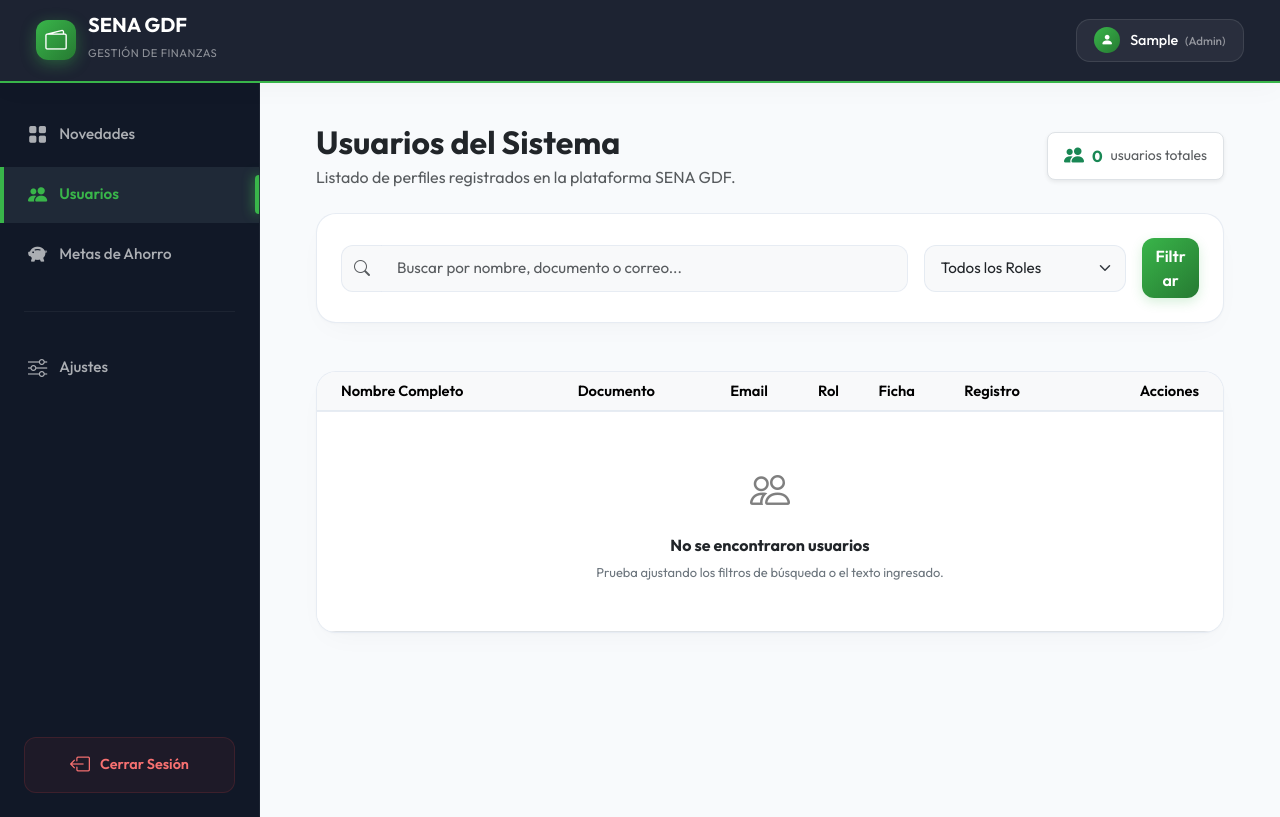
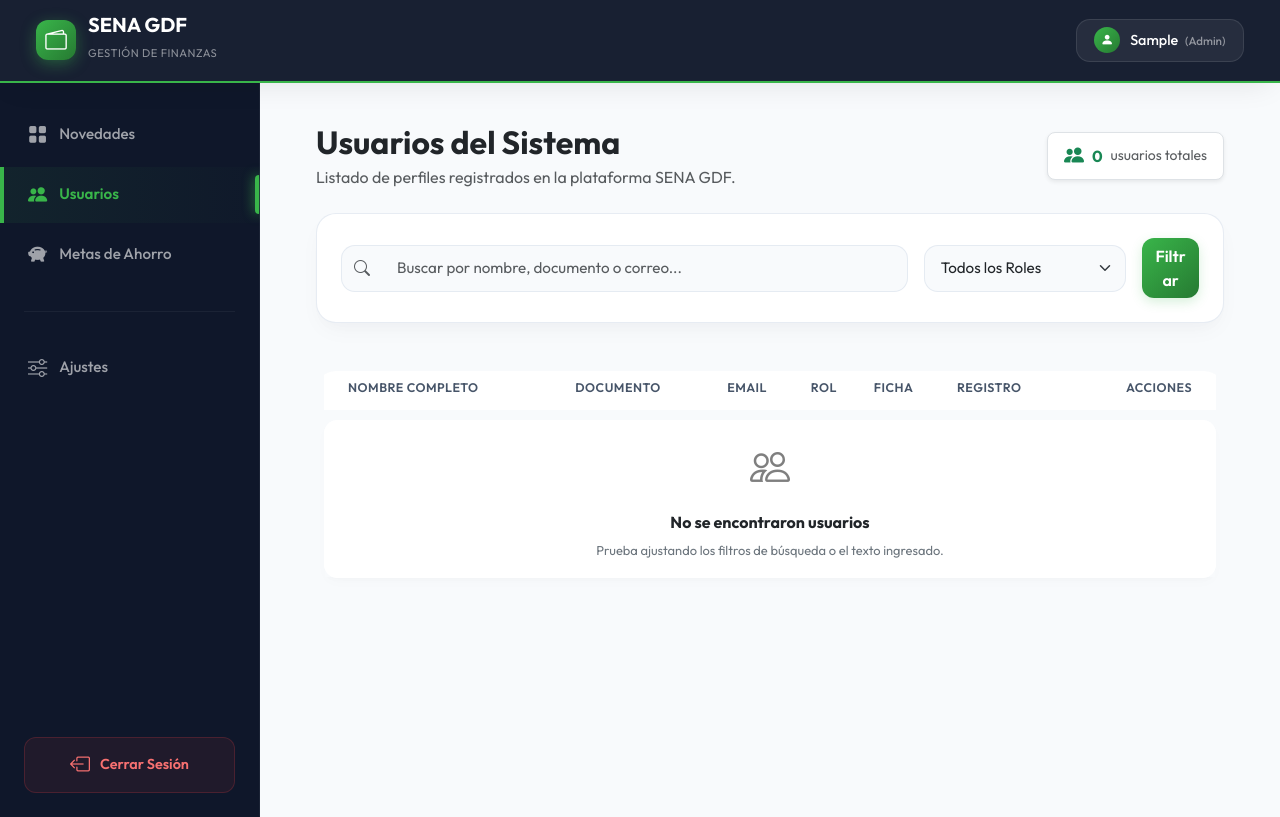
Before and after one commit to majitohenaom/proyecto-django---lilli, a Django app: page /dashboard/usuarios/ in a window 1280 px wide. Run offline with Django 5.2, Linux system fonts and the light colour scheme; the visitor is signed in with stand-in values (Sample User, id 1); data comes from the database, SQL or seed files in the repository; data that the repository does not hold is empty.

Commit message:
sexto commit - correcion de errores y mejora en diseño

```diff
--- a/sena/templates/base_dashboard.html
+++ b/sena/templates/base_dashboard.html
@@ -16,7 +16,7 @@
             --sena-primary: #39b54a;
             --sena-dark: #267a32;
             --sena-light: #e8f9eb;
-            --sena-glow: rgba(57, 181, 74, 0.15);
+            --sena-glow: rgba(57, 181, 74, 0.2);
             --slate-50: #f8fafc;
             --slate-100: #f1f5f9;
             --slate-200: #e2e8f0;
@@ -26,12 +26,28 @@
             --slate-800: #1e293b;
             --slate-900: #0f172a;
 
-            --sidebar-bg: #111827;
-            --sidebar-hover: #1f2937;
-            --sidebar-active: #1f2937;
+            --sidebar-bg: #0f172a;
+            --sidebar-hover: #1e293b;
+            --sidebar-active: #1e293b;
 
-            --card-shadow: 0 10px 30px -10px rgba(0, 0, 0, 0.04), 0 1px 3px rgba(0, 0, 0, 0.02);
-            --card-shadow-hover: 0 20px 40px -15px rgba(57, 181, 74, 0.08), 0 1px 3px rgba(0, 0, 0, 0.02);
+            --card-shadow: 0 10px 25px -5px rgba(15, 23, 42, 0.04), 0 8px 16px -6px rgba(15, 23, 42, 0.02);
+            --card-shadow-hover: 0 20px 35px -10px rgba(57, 181, 74, 0.1), 0 0 0 1px rgba(57, 181, 74, 0.15);
+        }
+
+        /* Modern Slim Scrollbar */
+        ::-webkit-scrollbar {
+            width: 8px;
+            height: 8px;
+        }
+        ::-webkit-scrollbar-track {
+            background: var(--slate-50);
+        }
+        ::-webkit-scrollbar-thumb {
+            background: var(--slate-300);
+            border-radius: 8px;
+        }
+        ::-webkit-scrollbar-thumb:hover {
+            background: var(--slate-400);
         }
 
         body {
@@ -140,12 +157,12 @@
             align-items: center;
             gap: 12px;
             padding: 0.85rem 1.5rem;
-            color: rgba(255, 255, 255, 0.65);
+            color: rgba(255, 255, 255, 0.6);
             text-decoration: none;
             font-size: 0.95rem;
             font-weight: 500;
             border-left: 4px solid transparent;
-            transition: all 0.25s cubic-bezier(0.4, 0, 0.2, 1);
+            transition: all 0.25s cubic-bezier(0.16, 1, 0.3, 1);
             position: relative;
         }
 
@@ -156,7 +173,7 @@
         }
 
         .sidebar-menu-link.active {
-            background-color: var(--sidebar-active);
+            background: linear-gradient(90deg, rgba(57, 181, 74, 0.08) 0%, rgba(57, 181, 74, 0.01) 100%);
             color: var(--sena-primary);
             border-left-color: var(--sena-primary);
             font-weight: 600;
@@ -201,14 +218,14 @@
             align-items: center;
             justify-content: center;
             gap: 10px;
-            background-color: rgba(239, 68, 68, 0.06);
+            background-color: rgba(239, 68, 68, 0.08);
             color: #f87171;
-            border: 1px solid rgba(239, 68, 68, 0.15);
+            border: 1px solid rgba(239, 68, 68, 0.2);
             padding: 0.75rem;
             border-radius: 12px;
             font-weight: 600;
             font-size: 0.9rem;
-            transition: all 0.2s ease;
+            transition: all 0.25s cubic-bezier(0.16, 1, 0.3, 1);
         }
 
         .btn-logout-custom:hover {
--- a/sena/templates/usuarios.html
+++ b/sena/templates/usuarios.html
@@ -1,6 +1,81 @@
 {% extends 'base_dashboard.html' %}
 
 {% block title %}Usuarios - SENA GDF{% endblock %}
+
+{% block extra_css %}
+<style>
+    /* Styling the search form and filters */
+    .premium-input-group {
+        border-radius: 14px;
+        overflow: hidden;
+        border: 1.5px solid rgba(226,232,240,0.8);
+        transition: all 0.3s cubic-bezier(0.16, 1, 0.3, 1);
+        background-color: #f8fafc;
+    }
+    .premium-input-group:focus-within {
+        border-color: var(--sena-primary) !important;
+        box-shadow: 0 0 0 4px rgba(57, 181, 74, 0.15) !important;
+        background-color: white !important;
+    }
+    .premium-input-group input {
+        border: none !important;
+        background-color: transparent !important;
+    }
+    .premium-input-group input:focus {
+        box-shadow: none !important;
+    }
+    .premium-select {
+        border: 1.5px solid rgba(226,232,240,0.8);
+        border-radius: 14px;
+        transition: all 0.3s cubic-bezier(0.16, 1, 0.3, 1);
+        background-color: #f8fafc;
+    }
+    .premium-select:focus {
+        border-color: var(--sena-primary) !important;
+        box-shadow: 0 0 0 4px rgba(57, 181, 74, 0.15) !important;
+        background-color: white !important;
+    }
+
+    /* Table styling */
+    .premium-table {
+        border-collapse: separate !important;
+        border-spacing: 0 10px !important;
+        margin-top: -10px;
+    }
+    .premium-table tbody tr {
+        background-color: white !important;
+        box-shadow: 0 5px 15px -5px rgba(15, 23, 42, 0.03), 0 4px 6px -4px rgba(15, 23, 42, 0.02);
+        transition: all 0.25s cubic-bezier(0.16, 1, 0.3, 1);
+    }
+    .premium-table tbody tr:hover {
+        transform: translateY(-3px);
+        box-shadow: 0 12px 25px -10px rgba(15, 23, 42, 0.08), 0 0 0 1.5px rgba(57, 181, 74, 0.2);
+    }
+    .premium-table tbody td {
+        border: none !important;
+        padding-top: 1.1rem !important;
+        padding-bottom: 1.1rem !important;
+        background-color: white !important;
+    }
+    .premium-table tbody td:first-child {
+        border-top-left-radius: 14px !important;
+        border-bottom-left-radius: 14px !important;
+    }
+    .premium-table tbody td:last-child {
+        border-top-right-radius: 14px !important;
+        border-bottom-right-radius: 14px !important;
+    }
+    .premium-table thead th {
+        border: none !important;
+        padding-bottom: 12px !important;
+        color: var(--slate-600) !important;
+        font-weight: 600 !important;
+        text-transform: uppercase;
+        font-size: 0.78rem;
+        letter-spacing: 0.5px;
+    }
+</style>
+{% endblock %}
 
 {% block content %}
 <div class="d-flex justify-content-between align-items-center mb-4 flex-wrap gap-2">
@@ -19,14 +94,14 @@
 <div class="card premium-card mb-5 p-4" style="background-color: white; border-radius: 20px;">
     <form method="GET" class="row g-3 align-items-center">
         <div class="{% if rol_usuario == 'administrador' %}col-md-6 col-lg-8{% else %}col-md-10 col-lg-11{% endif %}">
-            <div class="input-group">
-                <span class="input-group-text bg-light border-end-0 text-muted" style="border-radius: 12px 0 0 12px; border-color: rgba(226,232,240,0.8);"><i class="bi bi-search"></i></span>
-                <input type="text" name="q" value="{{ query|default:'' }}" class="form-control border-start-0 bg-light" placeholder="Buscar por nombre, documento o correo..." style="font-size: 0.95rem; border-radius: 0 12px 12px 0; border-color: rgba(226,232,240,0.8); padding: 0.7rem 1rem;">
+            <div class="input-group premium-input-group">
+                <span class="input-group-text bg-transparent border-0 text-muted"><i class="bi bi-search"></i></span>
+                <input type="text" name="q" value="{{ query|default:'' }}" class="form-control" placeholder="Buscar por nombre, documento o correo..." style="font-size: 0.95rem; padding: 0.7rem 1rem;">
             </div>
         </div>
         {% if rol_usuario == 'administrador' %}
         <div class="col-md-4 col-lg-3">
-            <select name="rol" class="form-select bg-light" style="font-size: 0.95rem; border-radius: 12px; border-color: rgba(226,232,240,0.8); padding: 0.7rem 1rem;">
+            <select name="rol" class="form-select premium-select" style="font-size: 0.95rem; padding: 0.7rem 1rem;">
                 <option value="">Todos los Roles</option>
                 <option value="aprendiz" {% if rol_filter == 'aprendiz' %}selected{% endif %}>Aprendiz</option>
                 <option value="administrador" {% if rol_filter == 'administrador' %}selected{% endif %}>Administrador</option>
@@ -42,10 +117,10 @@
 </div>
 
 <!-- User Table Card -->
-<div class="card premium-card overflow-hidden" style="border-radius: 20px;">
-    <div class="table-responsive">
-        <table class="table table-hover align-middle mb-0" style="font-size: 0.92rem;">
-            <thead class="table-light text-secondary uppercase fs-7" style="border-bottom: 2px solid rgba(226,232,240,0.8);">
+<div class="card premium-card overflow-hidden" style="border-radius: 20px; border: none; background: transparent; box-shadow: none;">
+    <div class="table-responsive p-2" style="margin-top: -8px;">
+        <table class="table premium-table align-middle mb-0" style="font-size: 0.92rem;">
+            <thead class="text-secondary uppercase fs-7">
                 <tr>
                     <th class="ps-4 py-3.5" style="font-weight: 600;">Nombre Completo</th>
                     <th class="py-3.5" style="font-weight: 600;">Documento</th>
@@ -103,6 +178,8 @@
                     {% if rol_usuario == 'administrador' %}
                     <td class="py-3.5 pe-4 text-end">
                         <button class="btn btn-outline-success btn-sm me-1.5 edit-user-btn" style="border-radius: 8px; font-weight: 600; border-width: 1.5px; font-size: 0.82rem;"
+                                data-bs-toggle="modal"
+                                data-bs-target="#modalEditarUsuario"
                                 data-id="{{ perfil.id }}"
                                 data-tipo-documento="{{ perfil.tipo_documento }}"
                                 data-numero-documento="{{ perfil.numero_documento }}"
@@ -138,6 +215,9 @@
     </div>
 </div>
 
+{% endblock %}
+
+{% block modals %}
 {% if rol_usuario == 'administrador' %}
 <!-- MODAL: Editar Usuario -->
 <div class="modal fade" id="modalEditarUsuario" tabindex="-1" aria-labelledby="modalEditarUsuarioLabel" aria-hidden="true">
@@ -197,23 +277,24 @@
     </div>
 </div>
 {% endif %}
-
 {% endblock %}
 
 {% block extra_js %}
 {% if rol_usuario == 'administrador' %}
 <script>
     document.addEventListener('DOMContentLoaded', function() {
-        document.querySelectorAll('.edit-user-btn').forEach(button => {
-            button.addEventListener('click', function() {
-                const id = this.getAttribute('data-id');
-                const tipoDoc = this.getAttribute('data-tipo-documento');
-                const numDoc = this.getAttribute('data-numero-documento');
-                const firstName = this.getAttribute('data-first-name');
-                const lastName = this.getAttribute('data-last-name');
-                const email = this.getAttribute('data-email');
-                const rol = this.getAttribute('data-rol');
-                const ficha = this.getAttribute('data-ficha');
+        const modalEditarUsuario = document.getElementById('modalEditarUsuario');
+        if (modalEditarUsuario) {
+            modalEditarUsuario.addEventListener('show.bs.modal', function(event) {
+                const button = event.relatedTarget;
+                const id = button.getAttribute('data-id');
+                const tipoDoc = button.getAttribute('data-tipo-documento');
+                const numDoc = button.getAttribute('data-numero-documento');
+                const firstName = button.getAttribute('data-first-name');
+                const lastName = button.getAttribute('data-last-name');
+                const email = button.getAttribute('data-email');
+                const rol = button.getAttribute('data-rol');
+                const ficha = button.getAttribute('data-ficha');
 
                 document.getElementById('editTipoDocumento').value = tipoDoc;
                 document.getElementById('editNumeroDocumento').value = numDoc;
@@ -226,11 +307,8 @@
                 document.getElementById('formEditarUsuario').action = `/dashboard/usuarios/editar/${id}/`;
 
                 toggleFichaEditField();
-
-                const editModal = new bootstrap.Modal(document.getElementById('modalEditarUsuario'));
-                editModal.show();
             });
-        });
+        }
     });
 
     function toggleFichaEditField() {
```
Also changed, not shown: other parts of sena/templates/base_dashboard.html (+20 -16 lines), sena/templates/dashboard.html (+45 -7 lines), sena/templates/metas.html (+57 -26 lines).
